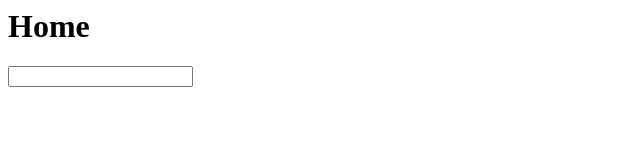
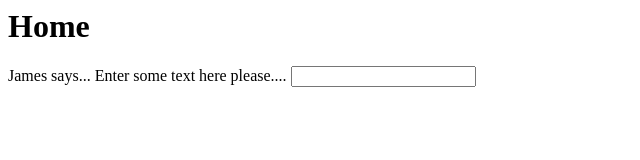
Before and after one commit to 987sdev/phonegaptest, a plain HTML site: page index.html in a window 1280 px wide. Shown: the whole page, without its empty margins (0-640 px from the left). Drawn offline with Linux system fonts and the light colour scheme.

Commit message:
tutorial1

```diff
--- a/index.html
+++ b/index.html
@@ -3,6 +3,7 @@
 
 <div class='header'><h1>Home</h1></div>
 <div class='search-view'>
+    James says... Enter some text here please....
 <input class='search-key' type="text"/>
 <ul class='employee-list'></ul>
 </div>
```
